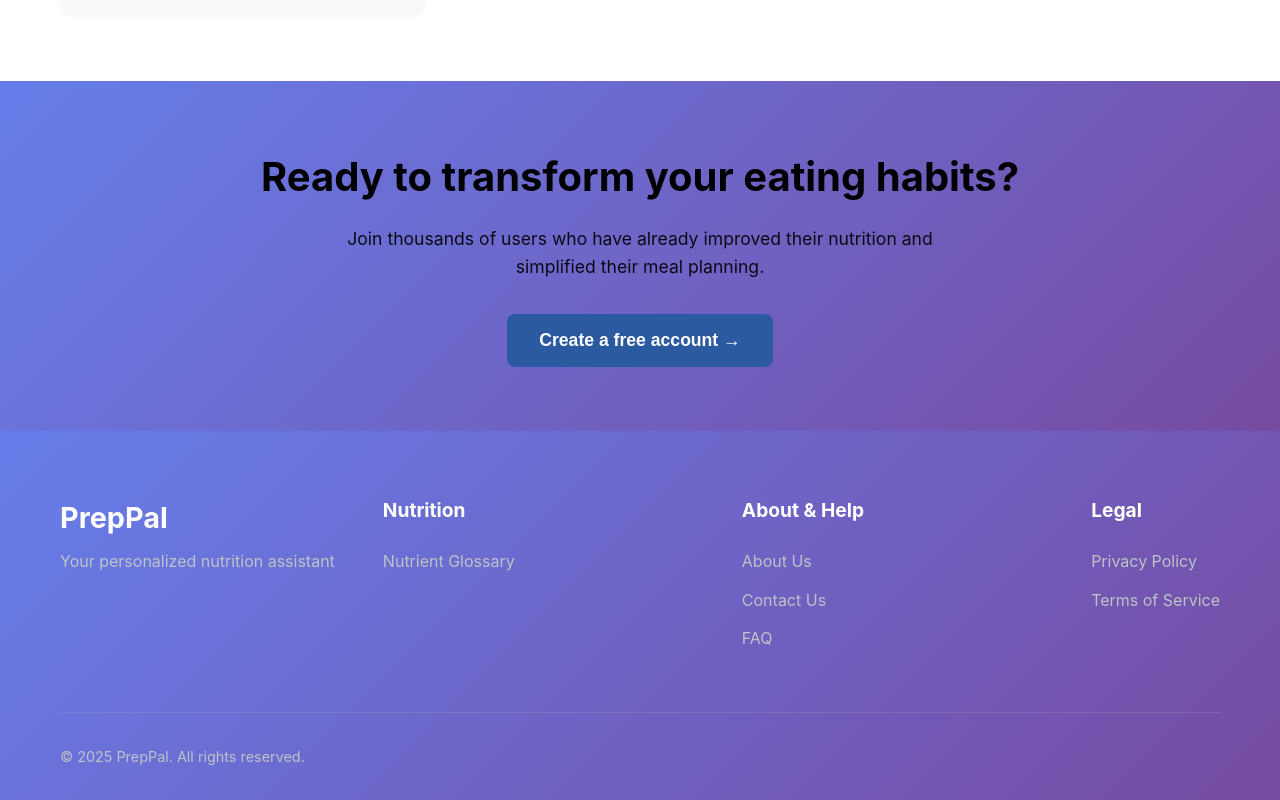
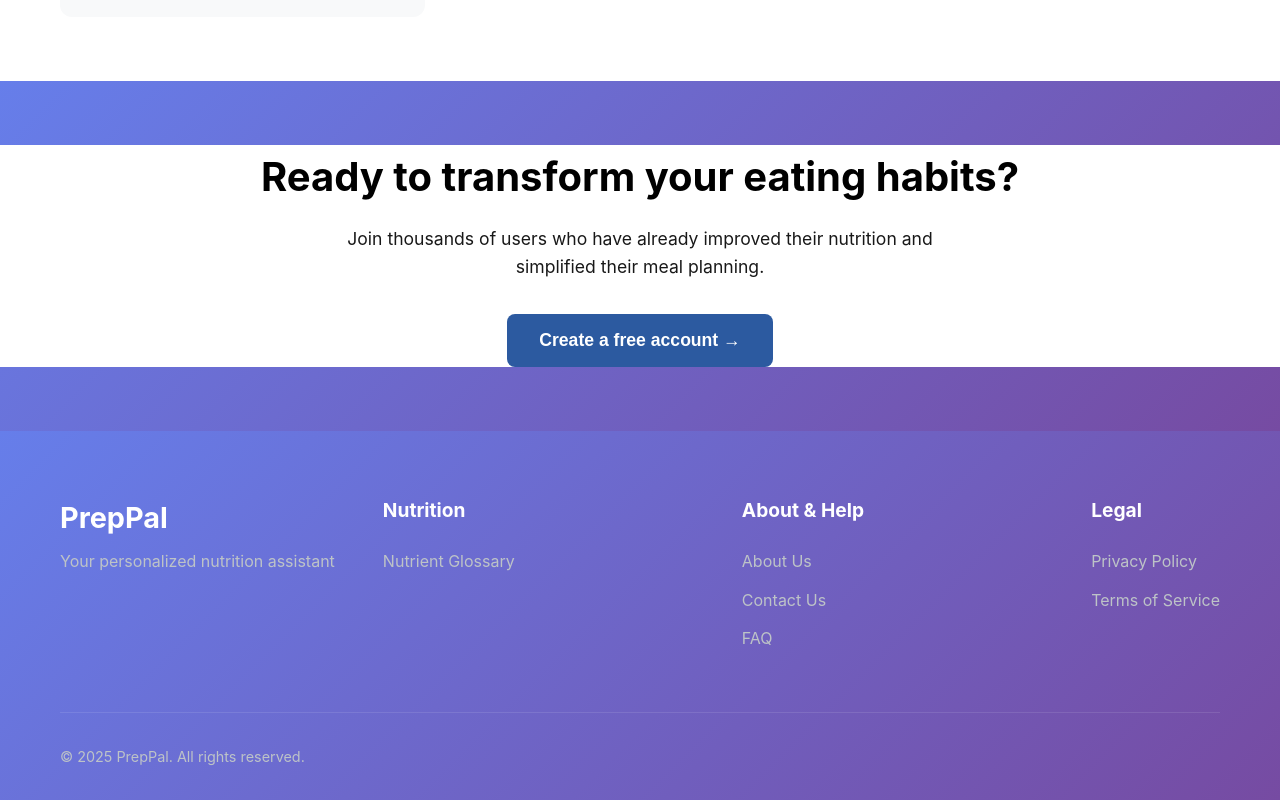
Before and after one commit to Rikotsuki/Meal-Planner, a React (Vite) app in the folder frontend/: page / in a window 1280 px wide. Shown: the part 2598-3398 px from the top of the page. Built offline with nearby package versions, Linux system fonts and the light colour scheme; no server answers.

Commit message:
Update LandingPage.jsx

```diff
--- a/frontend/src/components/LandingPage.jsx
+++ b/frontend/src/components/LandingPage.jsx
@@ -215,7 +215,7 @@ const LandingPage = ({ isAuthenticated, user, onLoginClick, onSignUpClick, onLog
 
       {/* CTA Section */}
       <section className="cta">
-        <div className="container">
+        <div style={{background: "#FFFFFF" }}>
           <h2>Ready to transform your eating habits?</h2>
           <p>Join thousands of users who have already improved their nutrition and simplified their meal planning.</p>
           {!isAuthenticated ? (
```
